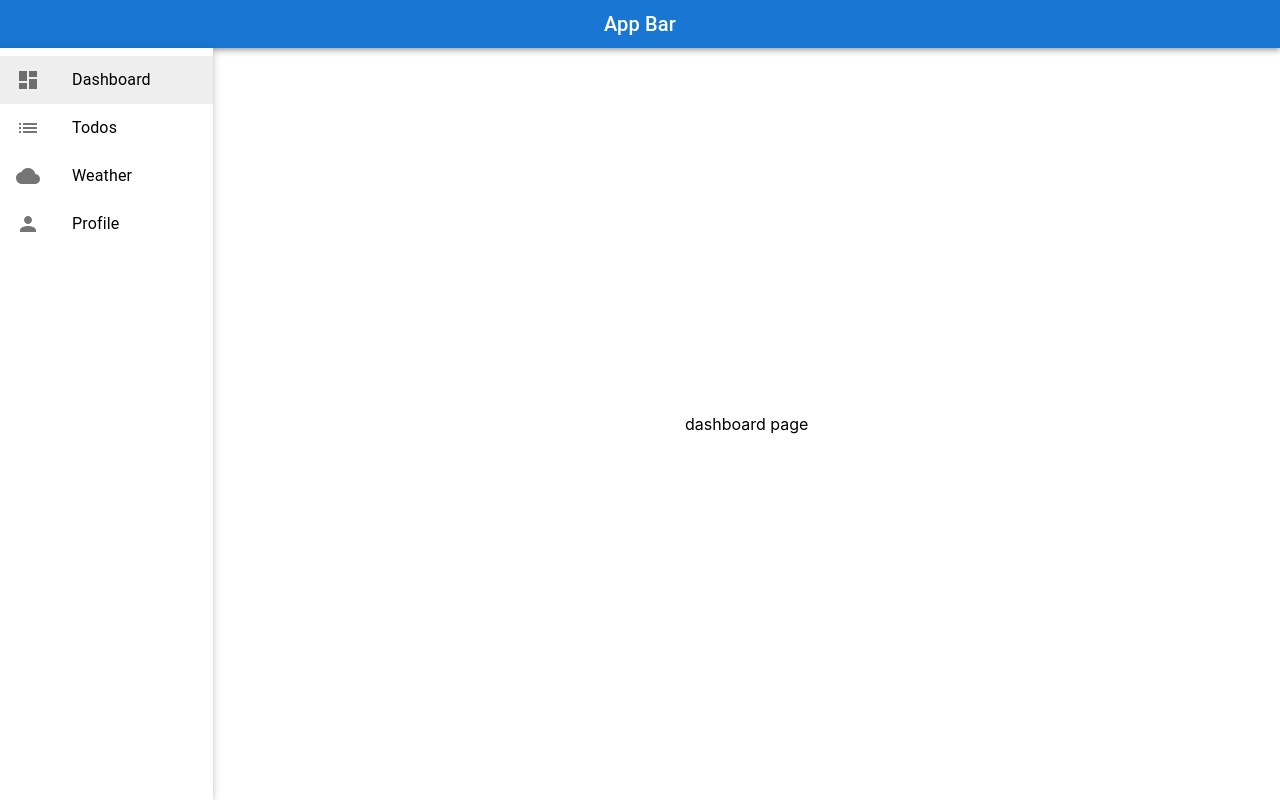
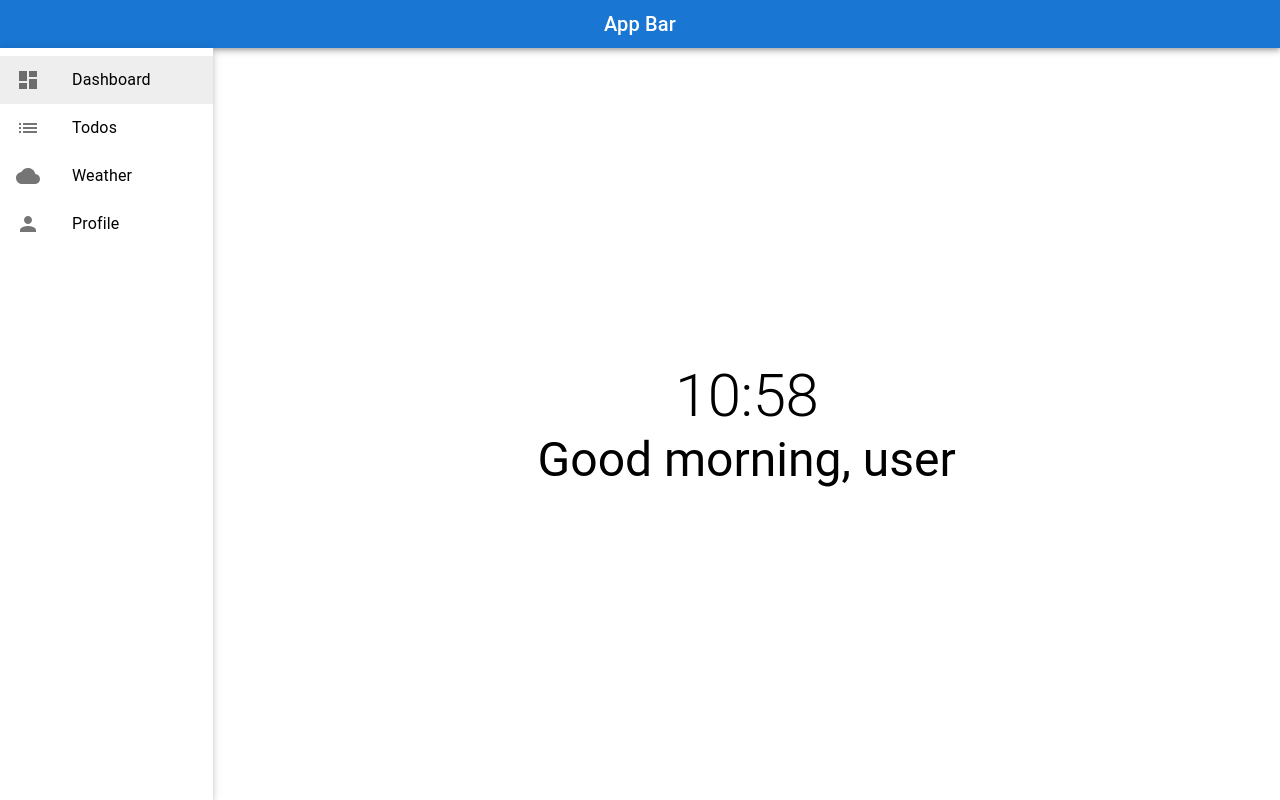
Before and after one commit to AshkanAhmady/nadinSoft---task, a React (Create React App) app: page / in a window 1280 px wide. Built offline with nearby package versions, Linux system fonts and the light colour scheme.

Commit message:
timer component added

```diff
--- /dev/null
+++ b/src/components/Timer.tsx
@@ -0,0 +1,21 @@
+import { useEffect, useState } from "react";
+import { Typography } from '@mui/material';
+
+const Timer = () => {
+    const [time, setTime] = useState(new Date())
+
+    useEffect(() => {
+        realTime()
+    }, [])
+
+    const realTime = () => {
+        setInterval(updateTime, 1000);
+        function updateTime() {
+            setTime(new Date())
+        }
+    }
+
+    return <Typography align="center" variant="h2">{time.getHours()}:{time.getMinutes()}</Typography>;
+}
+
+export default Timer;
--- a/src/index.tsx
+++ b/src/index.tsx
@@ -9,11 +9,11 @@ const root = ReactDOM.createRoot(
   document.getElementById('root') as HTMLElement
 );
 root.render(
-  <React.StrictMode>
-    <BrowserRouter>
-      <App />
-    </BrowserRouter>
-  </React.StrictMode>
+  // <React.StrictMode>
+  <BrowserRouter>
+    <App />
+  </BrowserRouter>
+  // </React.StrictMode>
 );
 
 // If you want to start measuring performance in your app, pass a function
--- a/src/pages/dashboard/DashboardPage.tsx
+++ b/src/pages/dashboard/DashboardPage.tsx
@@ -1,17 +1,25 @@
 import { Box } from '@mui/material';
+import { Typography } from '@mui/material';
+import Timer from '../../components/Timer';
 
 const DashboardPage = () => {
+
     return (
         <Box
             sx={{
                 display: 'flex',
                 justifyContent: 'center',
                 alignItems: 'center',
-                gap: "1rem",
+                gap: "3rem",
                 flexDirection: 'column',
                 minHeight: '100%',
             }}
-        >dashboard page</Box>
+        >
+            <Typography variant="h3">
+                <Timer />
+                Good morning, user
+            </Typography>
+        </Box>
     );
 }
 
```
